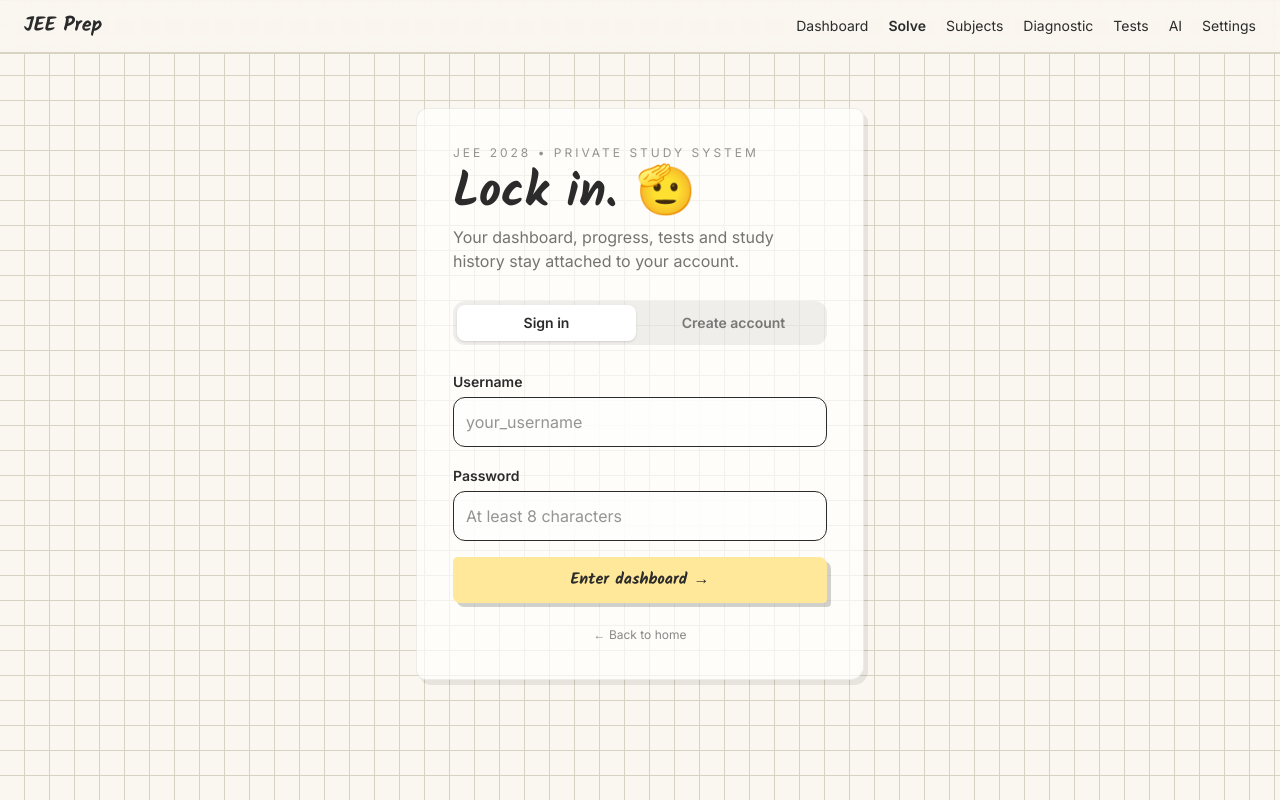
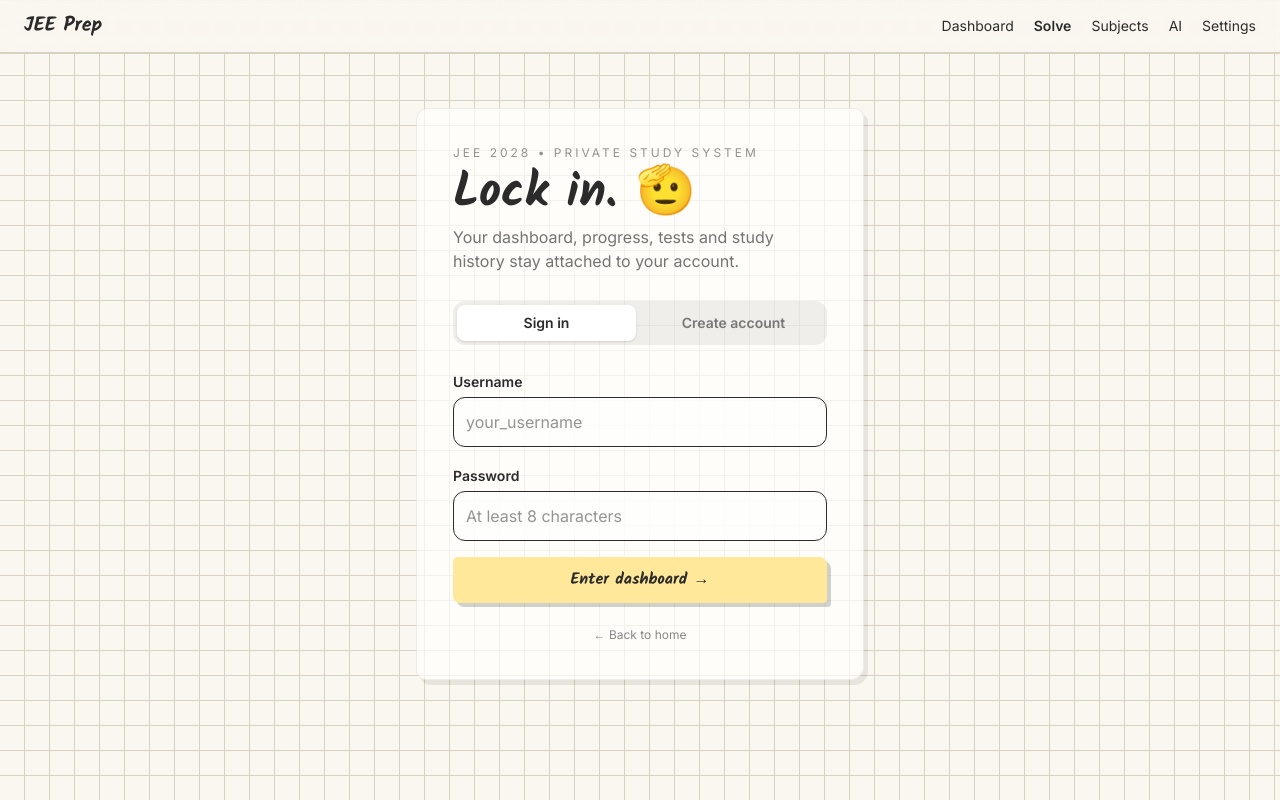
Before and after one commit to hackers-reality/JEE-prep, a Next.js app: page /login in a window 1280 px wide. Built offline with nearby package versions, Linux system fonts and the light colour scheme.

Commit message:
cleanup: remove legacy assessment navigation until rebuilt

```diff
--- a/src/app/layout.tsx
+++ b/src/app/layout.tsx
@@ -21,8 +21,6 @@ export default function RootLayout({ children }: Readonly<{ children: React.Reac
             <Link href="/dashboard" className="hover:underline" style={{ color: "var(--ink)" }}>Dashboard</Link>
             <Link href="/problems" className="hover:underline font-semibold" style={{ color: "var(--ink)" }}>Solve</Link>
             <Link href="/subjects" className="hover:underline" style={{ color: "var(--ink)" }}>Subjects</Link>
-            <Link href="/mock-test/diagnostic" className="hover:underline" style={{ color: "var(--ink)" }}>Diagnostic</Link>
-            <Link href="/mock-test/regular" className="hover:underline" style={{ color: "var(--ink)" }}>Tests</Link>
             <Link href="/chat" className="hover:underline" style={{ color: "var(--ink)" }}>AI</Link>
             <Link href="/settings" className="hover:underline" style={{ color: "var(--ink)" }}>Settings</Link>
           </nav>
```
